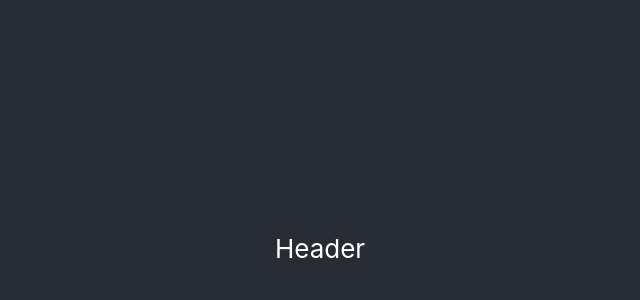
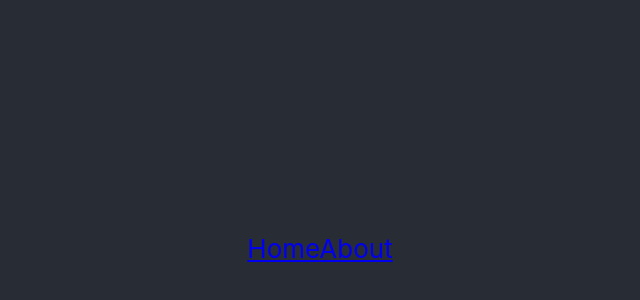
Before and after one commit to VeronicaSjoquist/assignmentveronica, a React (Create React App) app: page / in a window 1280 px wide. Shown: the part 152-452 px from the top of the page, without its empty margins (320-960 px from the left). Built offline with nearby package versions, Linux system fonts and the light colour scheme.

Commit message:
Add routing

```diff
--- a/package.json
+++ b/package.json
@@ -8,6 +8,7 @@
     "@testing-library/user-event": "^13.5.0",
     "react": "^18.2.0",
     "react-dom": "^18.2.0",
+    "react-router-dom": "^6.3.0",
     "react-scripts": "5.0.1",
     "web-vitals": "^2.1.4"
   },
--- a/src/App.js
+++ b/src/App.js
@@ -1,10 +1,16 @@
 import "./App.css";
 import {} from "./components";
+import { Link } from "react-router-dom";
 
 function App() {
   return (
     <div className="App">
-      <header className="App-header">Header</header>
+      <header className="App-header">
+        <nav>
+          <Link to="/home">Home</Link>
+          <Link to="/about">About</Link>
+        </nav>
+      </header>
     </div>
   );
 }
--- a/src/index.js
+++ b/src/index.js
@@ -2,10 +2,16 @@ import React from "react";
 import ReactDOM from "react-dom/client";
 import "./index.css";
 import App from "./App";
+import { BrowserRouter, Routes, Route } from "react-router-dom";
+import { Home, About } from "./routes";
 
 const root = ReactDOM.createRoot(document.getElementById("root"));
 root.render(
-  <React.StrictMode>
-    <App />
-  </React.StrictMode>
+  <BrowserRouter>
+    <Routes>
+      <Route path="/" element={<App />} />
+      <Route path="home" element={<Home />} />
+      <Route path="about" element={<About />} />
+    </Routes>
+  </BrowserRouter>
 );
--- /dev/null
+++ b/src/routes/About.jsx
@@ -0,0 +1,9 @@
+import React from "react";
+
+const About = () => {
+    return(
+        <div>This is an Aboutpage</div>
+    )
+}
+
+export default About;
--- /dev/null
+++ b/src/routes/Home.jsx
@@ -0,0 +1,9 @@
+import React from "react";
+
+const Home = () => {
+    return(
+        <div>This is a Homepage</div>
+    )
+}
+
+export default Home;
--- /dev/null
+++ b/src/routes/index.js
@@ -0,0 +1,4 @@
+import Home from "./Home";
+import About from "./About";
+
+export { Home, About };
```
Also changed, not shown: 1 other file (tests, documents, lock files or other folders).
